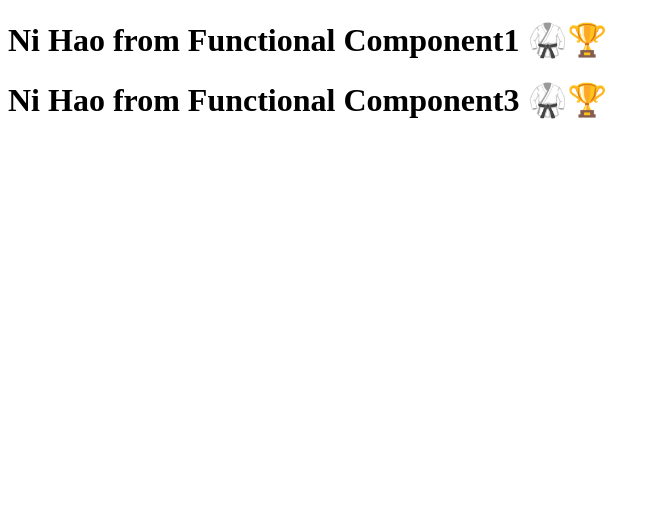
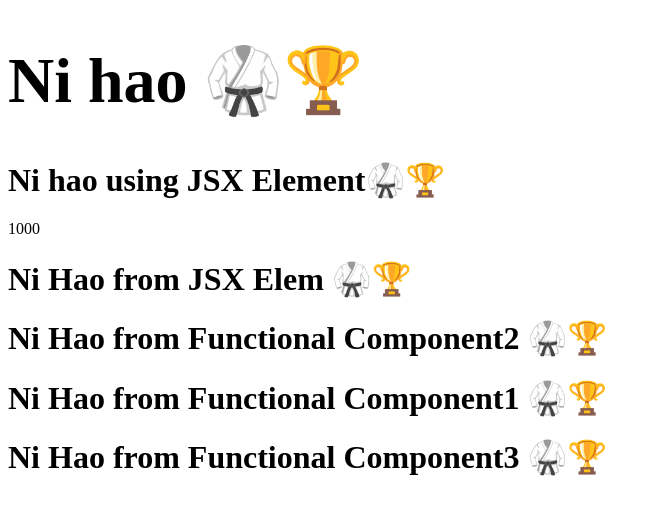
Before and after one commit to shivanip1512/React, a React (Vite) app: page / in a window 1280 px wide. Shown: the top 514 px of the page, without its empty margins (0-660 px from the left). Built offline with nearby package versions, Linux system fonts and the light colour scheme.

Commit message:
combinations of jsx and functional components

```diff
--- a/App.js
+++ b/App.js
@@ -9,7 +9,8 @@ const heading = React.createElement("h1", { id: "heading" }, "Ni hao 🥋🏆")
 // JSX => Babeltranspiled => React.createElement => ReactElement-JS Object => HTMLElement(render)
 const jsxHeading = (
     <h1 id="heading" className="head">
-        Ni hao using JSX 🥋🏆
+        {heading}
+        Ni hao using JSX Element🥋🏆
     </h1>
 );
 
@@ -21,15 +22,23 @@ const jsxHeading = (
  * */
 
 // React Functional Component
-const HeadingComponent1 = () => {
+const HeadingComponent1 = function() {
     return <h1>Ni Hao from Functional Component1 🥋🏆</h1>
 };
 
 const HeadingComponent2 = () => <h1>Ni Hao from Functional Component2 🥋🏆</h1>;
 
+const jsxVar = (
+    <div id="jsxElem">
+    <h1>Ni Hao from JSX Elem 🥋🏆</h1>
+        <HeadingComponent2 />
+    </div>
+);
+
  // Component Composition
 const HeadingComponent3 = () => (
     <div id="container">
+        { [jsxHeading, 1000, jsxVar ]}
         <HeadingComponent1 />
         <h1>Ni Hao from Functional Component3 🥋🏆</h1>
     </div>
```
